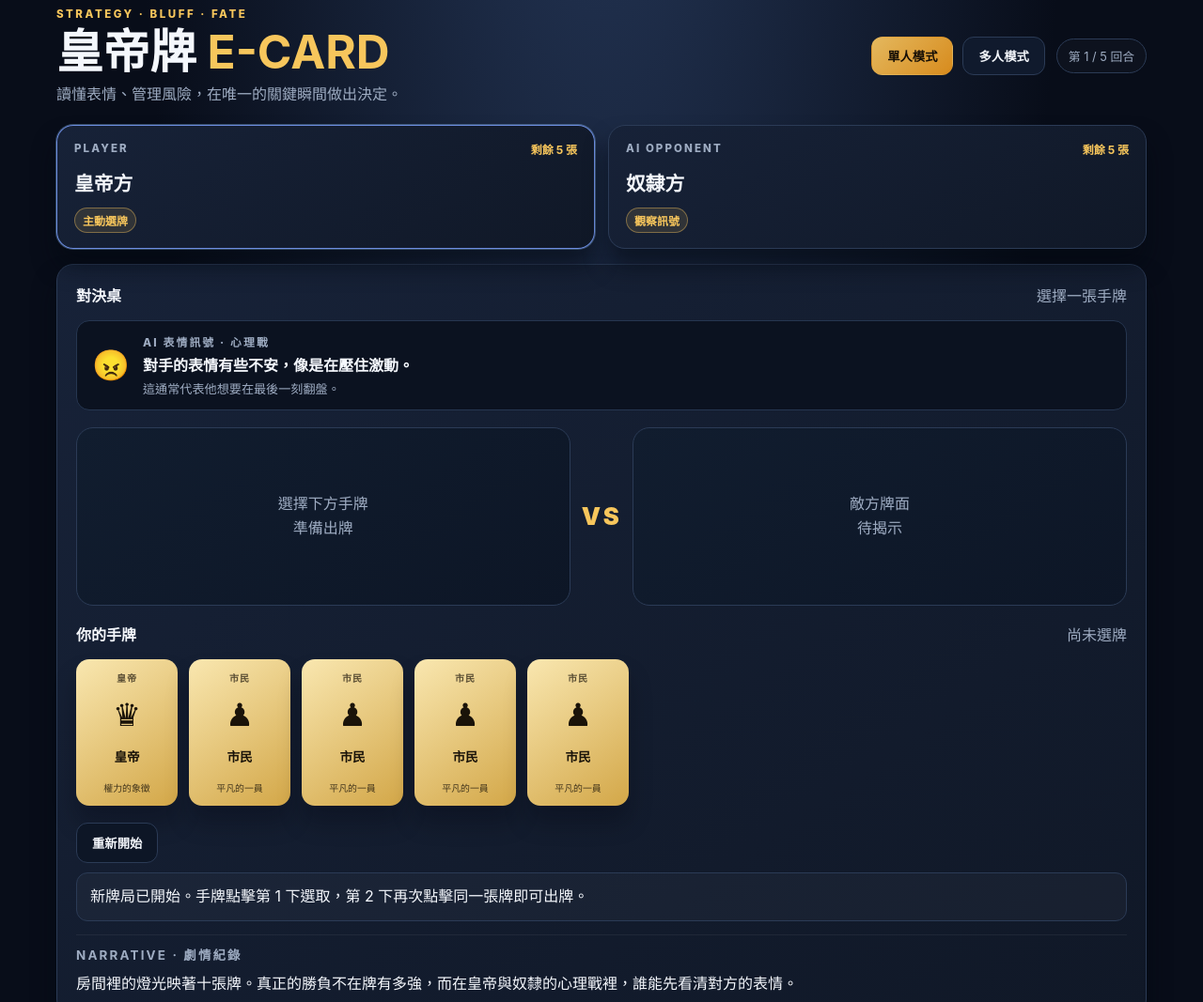
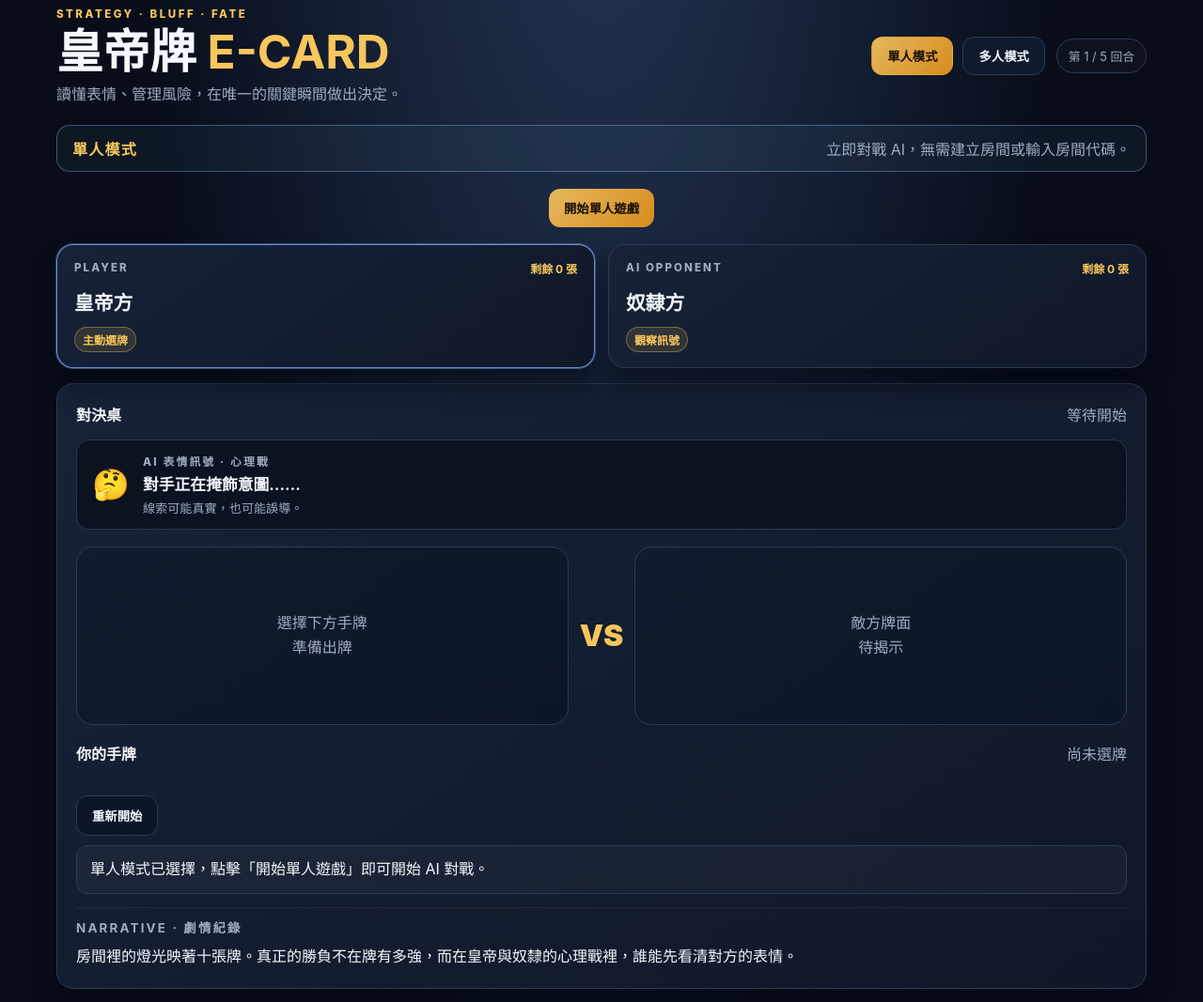
Before and after one commit to sam60853/-.io, a website: page index.html in a window 1280 px wide. Shown: the part 20-1087 px from the top of the page at 94% size. Drawn offline with nearby package versions, Linux system fonts and the light colour scheme; no server answers.

Commit message:
Clarify the start flow and make single-player vs multiplayer mode selection explicit and less confusing.

```diff
--- a/index.html
+++ b/index.html
@@ -19,6 +19,11 @@
     .mode-bar{display:flex;gap:10px;flex-wrap:wrap}
     .mode-btn{border:1px solid var(--line);background:#101a2d;color:var(--text);padding:10px 16px;border-radius:12px;font-weight:800;cursor:pointer}
     .mode-btn.active{background:linear-gradient(135deg,#e4b85e,#d78b1d);color:#160f06;border-color:transparent}
+    .mode-hint{display:flex;align-items:center;justify-content:space-between;gap:12px;flex-wrap:wrap;padding:12px 16px;border-radius:14px;border:1px solid rgba(145,202,255,.35);background:rgba(145,202,255,.05);color:var(--muted);margin-bottom:18px}
+    .mode-hint strong{color:var(--gold);letter-spacing:.08em;text-transform:uppercase}
+    .mode-actions{display:flex;justify-content:center;align-items:center;margin-bottom:18px}
+    .start-single-btn{display:inline-flex}
+    .start-single-btn.hidden{display:none}
     .room-lobby{padding:18px 20px;border-radius:18px;background:linear-gradient(145deg,#172238,#101827);border:1px solid var(--line);margin-bottom:18px}
     .room-lobby.hidden{display:none}
     .room-top{display:flex;justify-content:space-between;align-items:center;gap:12px;flex-wrap:wrap;margin-bottom:16px}
@@ -41,25 +46,24 @@
     .player-top{display:flex;justify-content:space-between;align-items:center;gap:12px;margin-bottom:12px}
     .player-name{font-size:.72rem;letter-spacing:.18em;color:var(--muted);font-weight:800}
     .hand-count{font-size:.75rem;color:var(--gold);font-weight:700}
-    .role{font-size:1.3rem;font-weight:800;margin-bottom:12px}.tag{display:inline-flex;align-items:center;padding:4px 8px;border-radius:999px;background:rgba(247,198,92,.12);border:1px solid rgba(247,198,92,.4);color:var(--gold);font-size:.75rem;font-weight:700}
+    .role{font-size:1.3rem;font-weight:800;margin-bottom:12px}.tag{display:inline-flex;align-items:center;padding:4px 8px;border-radius:999px;background:rgba(247,198,92,.12);border:1px solid rgba(247,198,92,.38);color:var(--gold);font-size:.75rem;font-weight:700}
     .panel{padding:20px;margin-bottom:16px}.section-title{display:flex;justify-content:space-between;align-items:center;gap:12px;font-size:1rem;margin:0 0 15px}.section-title .small{font-weight:500;color:var(--muted)}
-    .ai-tell{display:flex;gap:13px;align-items:center;background:#0b1220;border:1px solid #263650;border-radius:14px;padding:13px 15px;margin-bottom:18px}.tell-emoji{font-size:2rem;min-width:42px;text-align:center}.tell-title{font-size:.74rem;letter-spacing:.18em;color:var(--muted);font-weight:800;text-transform:uppercase}.tell-text{font-size:1rem;font-weight:700;margin-top:4px}.tell-note{font-size:.82rem;color:var(--muted);margin-top:4px}
-    .arena{display:grid;grid-template-columns:1fr auto 1fr;gap:12px;align-items:center}.card-slot{min-height:190px;display:flex;align-items:center;justify-content:center;background:linear-gradient(145deg,#111d2f,#0d1626);border:1px solid var(--line);border-radius:18px;padding:16px}.vs{font-size:1.6rem;font-weight:900;color:var(--gold);letter-spacing:.1em}
+    .ai-tell{display:flex;gap:13px;align-items:center;background:#0b1220;border:1px solid #263650;border-radius:14px;padding:13px 15px;margin-bottom:18px}.tell-emoji{font-size:2rem;min-width:42px;text-align:center}.tell-copy{flex:1}.tell-title{font-size:.74rem;letter-spacing:.18em;color:var(--muted);font-weight:800;text-transform:uppercase}.tell-text{font-size:1.05rem;font-weight:700;margin-top:4px}.tell-note{font-size:.82rem;color:var(--muted);margin-top:4px}
+    .arena{display:grid;grid-template-columns:1fr auto 1fr;gap:12px;align-items:center}.card-slot{min-height:190px;display:flex;align-items:center;justify-content:center;background:linear-gradient(145deg,#101b2d,#0d1626);border:1px solid var(--line);border-radius:18px;padding:16px}.vs{font-size:2rem;font-weight:900;color:var(--gold)}
     .muted-note{text-align:center;color:var(--muted);line-height:1.6}
-    .hand-area{margin-top:18px}.hand{display:flex;flex-wrap:wrap;gap:12px;margin-top:12px}.hand-card{background:none;border:none;padding:0;cursor:pointer;transition:transform .15s ease}.hand-card:hover{transform:translateY(-2px)}
-    .hand-card.selected .playing-card{box-shadow:0 0 0 2px rgba(145,202,255,.7),0 18px 24px rgba(2,4,10,.26)}
-    .playing-card{width:108px;height:156px;border-radius:14px;padding:12px 10px;background:linear-gradient(145deg,#f9e7b0,#d3a748);box-shadow:0 18px 24px rgba(2,4,10,.26);color:#1a1309;display:flex;flex-direction:column;justify-content:space-between}
-    .playing-card .card-sub{font-size:.63rem;font-weight:700;letter-spacing:.08em;text-transform:uppercase;opacity:.7}.playing-card .card-symbol{font-size:2.1rem;text-align:center;line-height:1}.playing-card .card-name{font-size:.85rem;font-weight:800;text-align:center}.playing-card .card-role{font-size:.62rem;opacity:.8;text-align:center}
-    .actions{display:flex;gap:12px;flex-wrap:wrap;margin:18px 0 10px}.status{padding:12px 14px;border-radius:12px;background:rgba(255,255,255,.03);border:1px solid var(--line);color:var(--text);line-height:1.6}.status.win{border-color:rgba(86,227,154,.45);background:rgba(86,227,154,.08);color:#dffdf0}.status.lose{border-color:rgba(255,113,136,.45);background:rgba(255,113,136,.08);color:#ffdce4}
+    .hand-area{margin-top:18px}.hand{display:flex;flex-wrap:wrap;gap:12px;margin-top:12px}.hand-card{background:none;border:none;padding:0;cursor:pointer;transition:transform .15s ease}.hand-card:hover{transform:translateY(-2px)}.hand-card.selected .playing-card{box-shadow:0 0 0 2px rgba(145,202,255,.7),0 18px 24px rgba(2,4,10,.26)}
+    .playing-card{width:108px;height:156px;border-radius:14px;padding:12px 10px;background:linear-gradient(145deg,#f9e7b0,#d3a748);box-shadow:0 18px 24px rgba(2,4,10,.26);color:#1a1309;display:flex;flex-direction:column;justify-content:space-between}.playing-card .card-sub{font-size:.63rem;font-weight:700;letter-spacing:.08em;text-transform:uppercase;opacity:.7}.playing-card .card-symbol{font-size:2.1rem;text-align:center;line-height:1}.playing-card .card-name{font-size:.82rem;font-weight:800;text-align:center}.playing-card .card-role{font-size:.62rem;text-align:center;opacity:.8}
+    .actions{display:flex;gap:12px;flex-wrap:wrap;margin:18px 0 10px}.status{padding:12px 14px;border-radius:12px;background:rgba(255,255,255,.03);border:1px solid var(--line);color:var(--text);line-height:1.6}.status.win{border-color:rgba(86,227,154,.6);background:rgba(86,227,154,.08)}.status.lose{border-color:rgba(255,113,136,.5);background:rgba(255,113,136,.08)}
     .narrative{margin-top:14px;padding-top:10px;border-top:1px solid rgba(255,255,255,.06)}.narrative h3{margin:0 0 8px;font-size:.84rem;letter-spacing:.16em;color:var(--muted)}.narrative p{margin:0;color:var(--text);line-height:1.7}
-    .emoji-panel{margin-top:18px}.emoji-quick{display:flex;flex-wrap:wrap;gap:10px;margin:12px 0}.emoji-btn{width:42px;height:42px;border-radius:12px;background:#101a2d;border:1px solid var(--line);font-size:1.3rem;cursor:pointer}.emoji-composer{display:flex;gap:10px;align-items:center;flex-wrap:wrap}.emoji-composer input{flex:1;min-width:180px;padding:12px 14px;border-radius:12px;border:1px solid var(--line);background:#0d1626;color:var(--text);font-size:1rem}
-    .emoji-feed{list-style:none;padding:0;margin:14px 0 0;display:grid;gap:10px}.emoji-feed li{display:flex;justify-content:space-between;gap:12px;align-items:center;padding:10px 12px;border-radius:12px;background:rgba(255,255,255,.02);border:1px solid var(--line)}.feed-meta{display:flex;gap:8px;align-items:center;color:var(--muted);font-size:.75rem;font-weight:700}.feed-msg{font-size:1.3rem}
+    .emoji-panel{margin-top:18px}.emoji-quick{display:flex;flex-wrap:wrap;gap:10px;margin:12px 0}.emoji-btn{width:42px;height:42px;border-radius:12px;background:#101a2d;border:1px solid var(--line);font-size:1.3rem;cursor:pointer}.emoji-btn:hover{transform:translateY(-1px)}
+    .emoji-composer{display:flex;gap:10px;align-items:center;flex-wrap:wrap}.emoji-composer input{flex:1;min-width:180px;padding:12px 14px;border-radius:12px;border:1px solid var(--line);background:#0d1626;color:var(--text);font-size:1rem}
+    .emoji-feed{list-style:none;padding:0;margin:14px 0 0;display:grid;gap:10px}.emoji-feed li{display:flex;justify-content:space-between;gap:12px;align-items:center;padding:10px 12px;border-radius:12px;background:rgba(255,255,255,.02);border:1px solid var(--line)}.feed-meta{display:flex;gap:8px;align-items:center;color:var(--muted);font-size:.72rem;letter-spacing:.12em;text-transform:uppercase}.feed-msg{font-size:1.4rem}
     .settlement{display:none;margin:18px 0 0;padding:20px;border-radius:18px;background:linear-gradient(145deg,#172238,#101827);border:1px solid var(--line)}.settlement.active{display:block}.settlement h2{margin:0 0 8px}.verdict{font-size:1.2rem;font-weight:800;color:var(--gold)}
-    .bottom-grid{display:grid;grid-template-columns:1.3fr 1fr;gap:16px}.score-row{display:grid;grid-template-columns:1fr 1fr;gap:12px;margin-bottom:10px}.score-box{padding:12px;border-radius:12px;border:1px solid var(--line);background:rgba(255,255,255,.02);display:flex;flex-direction:column;gap:6px}.score-box span{font-size:.72rem;color:var(--muted);letter-spacing:.08em;text-transform:uppercase}.score-box strong{font-size:1.75rem;color:var(--gold)}
-    .history{list-style:none;padding:0;margin:0;display:grid;gap:10px}.history li{padding:12px 14px;border-radius:12px;background:rgba(255,255,255,.02);border:1px solid var(--line)}.meta{display:flex;justify-content:space-between;gap:8px;font-size:.72rem;color:var(--muted);margin-bottom:6px}.desc{line-height:1.6;color:var(--text)}
+    .bottom-grid{display:grid;grid-template-columns:1.3fr 1fr;gap:16px}.score-row{display:grid;grid-template-columns:1fr 1fr;gap:12px;margin-bottom:10px}.score-box{padding:12px;border-radius:12px;background:rgba(255,255,255,.02);border:1px solid var(--line);display:flex;flex-direction:column;gap:6px}.score-box span{font-size:.72rem;letter-spacing:.12em;color:var(--muted);text-transform:uppercase}.score-box strong{font-size:1.6rem;color:var(--gold)}
+    .history{list-style:none;padding:0;margin:0;display:grid;gap:10px}.history li{padding:12px 14px;border-radius:12px;background:rgba(255,255,255,.02);border:1px solid var(--line)}.meta{display:flex;justify-content:space-between;gap:12px;font-size:.72rem;letter-spacing:.12em;color:var(--muted);text-transform:uppercase;margin-bottom:6px}.desc{line-height:1.6;color:var(--text)}
     .rules{margin:0;padding-left:1.1rem;line-height:1.9;color:var(--text)}
     .footer{margin-top:26px;text-align:center;color:var(--muted);font-size:.75rem;letter-spacing:.14em;text-transform:uppercase}
-    @media (max-width: 760px){.room-grid,.bottom-grid,.players,.arena{grid-template-columns:1fr}.card-slot{min-height:150px}.hand{justify-content:center}.app{padding-bottom:28px}}
+    @media (max-width: 760px){.room-grid,.bottom-grid,.players,.arena{grid-template-columns:1fr}.card-slot{min-height:150px}.hand{justify-content:center}.app{padding-bottom:28px}.mode-hint{align-items:flex-start}}
   </style>
 </head>
 <body>
@@ -78,6 +82,15 @@
         <div class="pill" id="roundBadge">第 1 / 5 回合</div>
       </div>
     </header>
+
+    <div class="mode-hint" id="modeHint">
+      <strong>單人模式</strong>
+      <span>立即對戰 AI，無需建立房間或輸入房間代碼。</span>
+    </div>
+
+    <div class="mode-actions">
+      <button class="btn btn-primary start-single-btn" id="startSingleBtn" type="button">開始單人遊戲</button>
+    </div>
 
     <section class="room-lobby hidden" id="roomLobby">
       <div class="room-top">
@@ -152,7 +165,7 @@
         <button class="btn btn-quiet" id="restartBtn">重新開始</button>
       </div>
 
-      <div class="status" id="status" role="status" aria-live="polite">新牌局已開始。手牌點擊第 1 下選取，第 2 下再次點擊同一張牌即可出牌。</div>
+      <div class="status" id="status" role="status" aria-live="polite">單人模式已選擇，點擊「開始單人遊戲」即可開始 AI 對戰。</div>
       <section class="narrative" aria-live="polite"><h3>NARRATIVE · 劇情紀錄</h3><p id="narrativeText">房間裡的燈光映著十張牌。真正的勝負不在牌有多強，而在皇帝與奴隸的心理戰裡，誰能先看清對方的表情。</p></section>
     </section>
 
@@ -361,7 +374,7 @@
     function renderHand(){
       const host = $("playerHand");
       host.innerHTML = "";
-      const hand = state.online ? state.playerHand : state.playerHand;
+      const hand = state.playerHand;
       hand.forEach(card => {
         const m = META[card.type];
         const btn = document.createElement("button");
@@ -576,6 +589,14 @@
       el.textContent = message;
     }
 
+    function updateModeHint(){
+      const isSingle = state.mode === "single";
+      $("modeHint").innerHTML = isSingle
+        ? '<strong>單人模式</strong><span>立即對戰 AI，無需建立房間或輸入房間代碼。</span>'
+        : '<strong>多人模式</strong><span>先建立房間或輸入代碼，等另一位玩家加入後再開始對戰。</span>';
+      $("startSingleBtn").classList.toggle("hidden", !isSingle);
+    }
+
     function setMode(mode){
       state.mode = mode;
       $("singleModeBtn").classList.toggle("active", mode === "single");
@@ -592,25 +613,37 @@
         $("roomCodeText").textContent = "未建立";
         $("roomInput").value = "";
         $("roomStatus").textContent = "未連線";
-        restartSingleGame();
+        setStatus("單人模式已選擇，點擊「開始單人遊戲」即可開始 AI 對戰。", "");
+        $("narrativeText").textContent = "房間裡的燈光映著十張牌。真正的勝負不在牌有多強，而在皇帝與奴隸的心理戰裡，誰能先看清對方的表情。";
+        state.playerHand = [];
+        state.opponentHand = [];
+        state.selectedCardId = null;
+        state.playerPlayed = null;
+        state.opponentPlayed = null;
+        state.phase = "READY";
+        state.turn = "player";
+        updateModeHint();
+        render();
         return;
       }
 
       state.online = true;
       $("roomLobby").classList.remove("hidden");
+      $("startSingleBtn").classList.add("hidden");
       setStatus("多人模式已切換，請建立房間或輸入房間代碼加入。", "");
       $("roomStatus").textContent = "等待連線";
+      updateModeHint();
       render();
     }
 
     function render(){
       $("roundBadge").textContent = `第 ${Math.min(state.round, 5)} / 5 回合`;
-      $("phaseLabel").textContent = state.phase === "READY" ? "選擇一張手牌" : state.phase === "REVEALED" ? "本回合揭示中" : state.phase === "WAITING" ? "等待對手出牌" : state.phase === "playing" ? "對戰中" : "牌局結束";
+      $("phaseLabel").textContent = state.phase === "READY" ? (state.playerHand.length ? "選擇一張手牌" : state.mode === "single" ? "等待開始" : "等待玩家出牌") : state.phase === "REVEALED" ? "本回合揭示中" : state.phase === "WAITING" ? "等待對手出牌" : state.phase === "FINISHED" ? "對戰結束" : "選擇一張手牌";
       $("playerRole").textContent = state.playerRole === ROLE.EMPEROR ? "皇帝方" : "奴隸方";
       $("aiRole").textContent = state.opponentRole === ROLE.EMPEROR ? "皇帝方" : "奴隸方";
       $("playerNameLabel").textContent = state.mode === "multi" ? (state.myPlayerIndex === 0 ? "PLAYER 1" : "PLAYER 2") : "PLAYER";
       $("aiNameLabel").textContent = state.mode === "multi" ? (state.myPlayerIndex === 0 ? "PLAYER 2" : "PLAYER 1") : "AI OPPONENT";
-      $("playerRoleHint").textContent = state.mode === "multi" ? (state.turn === "player" ? "輪到你出牌" : "等待對手") : (state.playerRole === ROLE.EMPEROR ? "主動選牌" : "逆轉可能");
+      $("playerRoleHint").textContent = state.mode === "multi" ? (state.turn === "player" ? "輪到你出牌" : "等待對手") : (state.playerRole === ROLE.EMPEROR ? "主動選牌" : "逆轉可行");
       $("aiRoleHint").textContent = state.mode === "multi" ? (state.turn === "opponent" ? "輪到你出牌" : "等待對手") : (state.opponentRole === ROLE.EMPEROR ? "主動施壓" : "觀察訊號");
       $("handTitle").textContent = state.mode === "multi" ? (state.myPlayerIndex === 0 ? "玩家 1 手牌" : "玩家 2 手牌") : "你的手牌";
       $("playerSlot").innerHTML = state.playerPlayed ? cardMarkup(state.playerPlayed) : '<div class="muted-note">選擇下方手牌<br>準備出牌</div>';
@@ -748,6 +781,7 @@
       }
       restartSingleGame();
     });
+    $("startSingleBtn").addEventListener("click", restartSingleGame);
     $("emojiSendBtn").addEventListener("click", sendEmoji);
     $("emojiInput").addEventListener("keydown", e => { if(e.key === "Enter"){ e.preventDefault(); sendEmoji(); } });
     document.querySelectorAll(".emoji-btn").forEach(btn => {
@@ -763,7 +797,7 @@
     $("leaveRoomBtn").addEventListener("click", leaveRoom);
     $("copyRoomBtn").addEventListener("click", copyRoomCode);
 
-    restartSingleGame();
+    setMode("single");
   </script>
 </body>
 </html>
```
